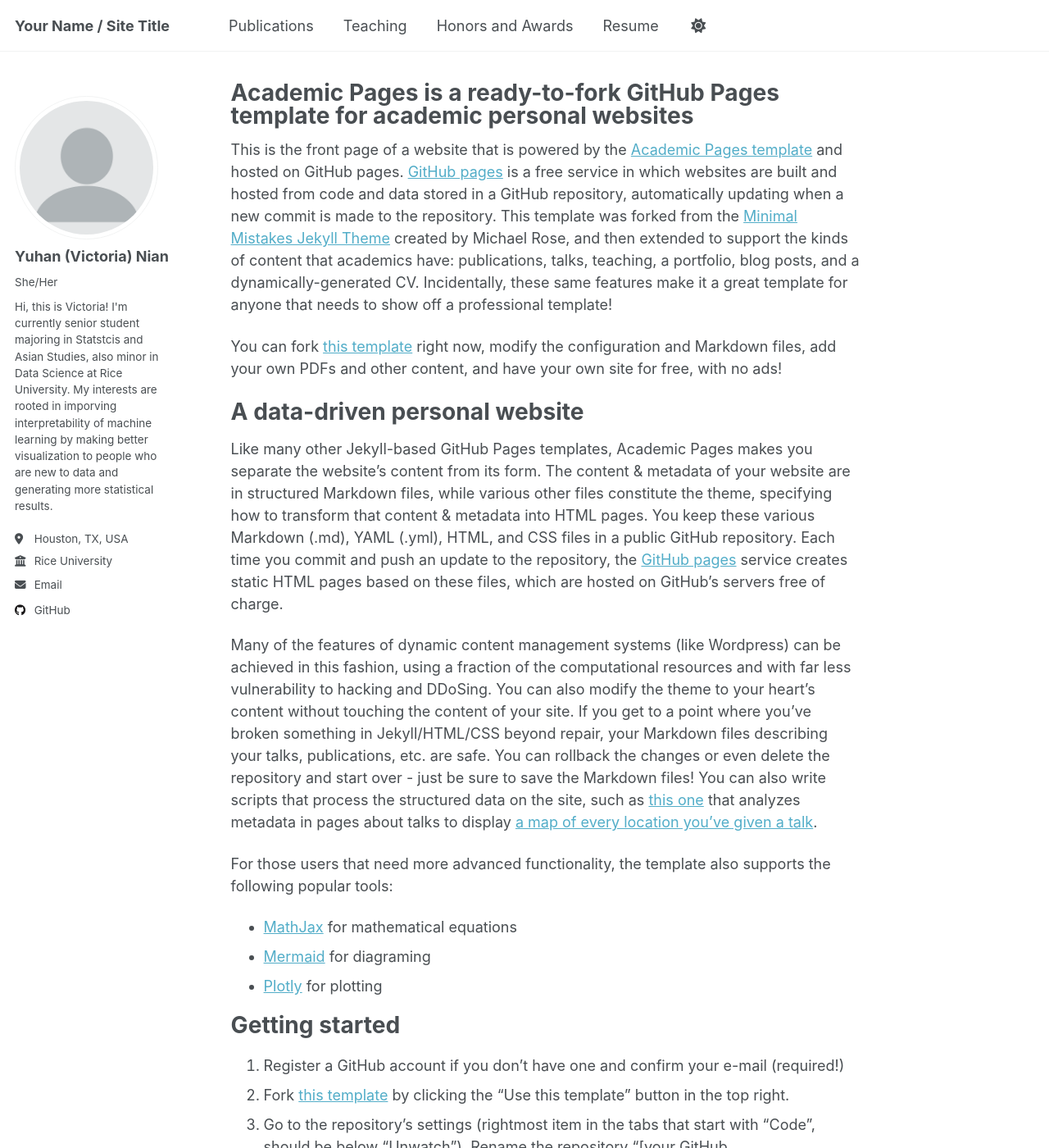
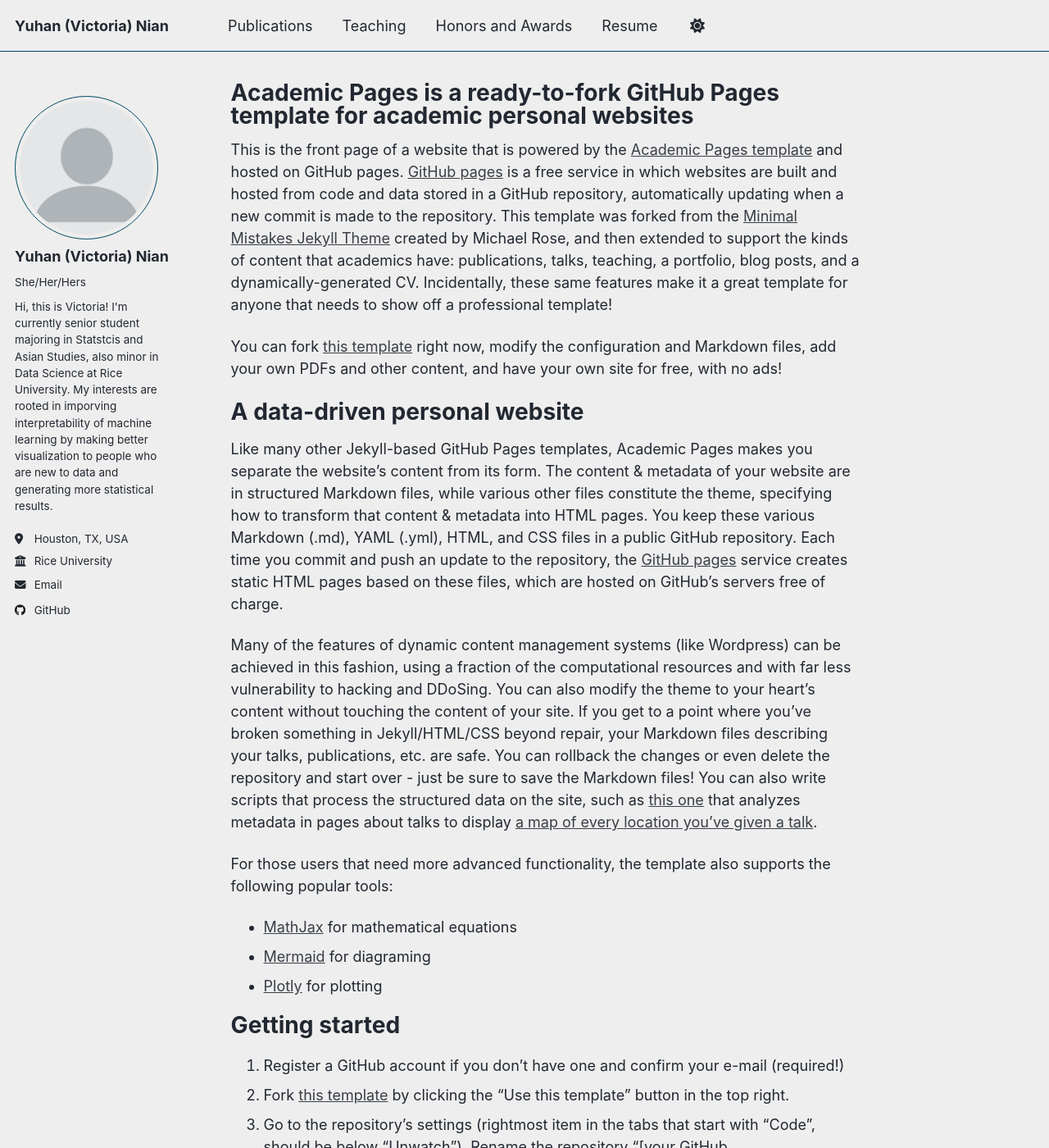
Before and after one commit to victorianian610/victorianian610.github.io, a Jekyll site: the page built from _pages/about.md, in a window 1280 px wide and 1400 px high. Shown: the whole window at 82% size. Built offline with Jekyll 4.4.1, drawn with Linux system fonts in a browser that asks for light colours; a script that is not in the unit is left out; some of the changed text lies outside the part shown.

Commit message:
Update site configuration with personal details

```diff
--- a/_config.yml
+++ b/_config.yml
@@ -8,12 +8,12 @@
 
 # Basic Site Settings
 locale                   : "en-US"
-site_theme               : "default" # Currently available options are "default", "air"
-title                    : "Your Name / Site Title"
+site_theme               : "air" # Currently available options are "default", "air"
+title                    : "Yuhan (Victoria) Nian"
 title_separator          : "-"
-name                     : &name "Your Name"
-description              : &description "Your Name's academic portfolio"   # Update this with a general description of your site, this is the default if not overridden by a page
-url                      : https://academicpages.github.io # The base hostname & protocol for your site e.g. "https://[your GitHub username].github.io",
+name                     : &name "Yuhan (Victoria) Nian"
+description              : &description "Yuhan's academic portfolio"   # Update this with a general description of your site, this is the default if not overridden by a page
+url                      : https://yuhannian.github.io # The base hostname & protocol for your site e.g. "https://[your GitHub username].github.io",
                                                            # or if you already have some other page hosted on Github then use "https://[your GitHub username].github.io/[Your Repo Name]"
 baseurl                  : "" # the subpath of your site, e.g. "/blog"
 repository               : "academicpages/academicpages.github.io"
@@ -25,7 +25,7 @@ author:
   # Biographic information
   avatar           : "profile.png"
   name             : "Yuhan (Victoria) Nian"
-  pronouns         : "She/Her"
+  pronouns         : "She/Her/Hers"
   bio              : "Hi, this is Victoria! I'm currently senior student majoring in Statstcis and Asian Studies, also minor in Data Science at Rice University. My interests are rooted in imporving interpretability of machine learning by making better visualization to people who are new to data and generating more statistical results."
   location         : "Houston, TX, USA"
   employer         : "Rice University"
```
